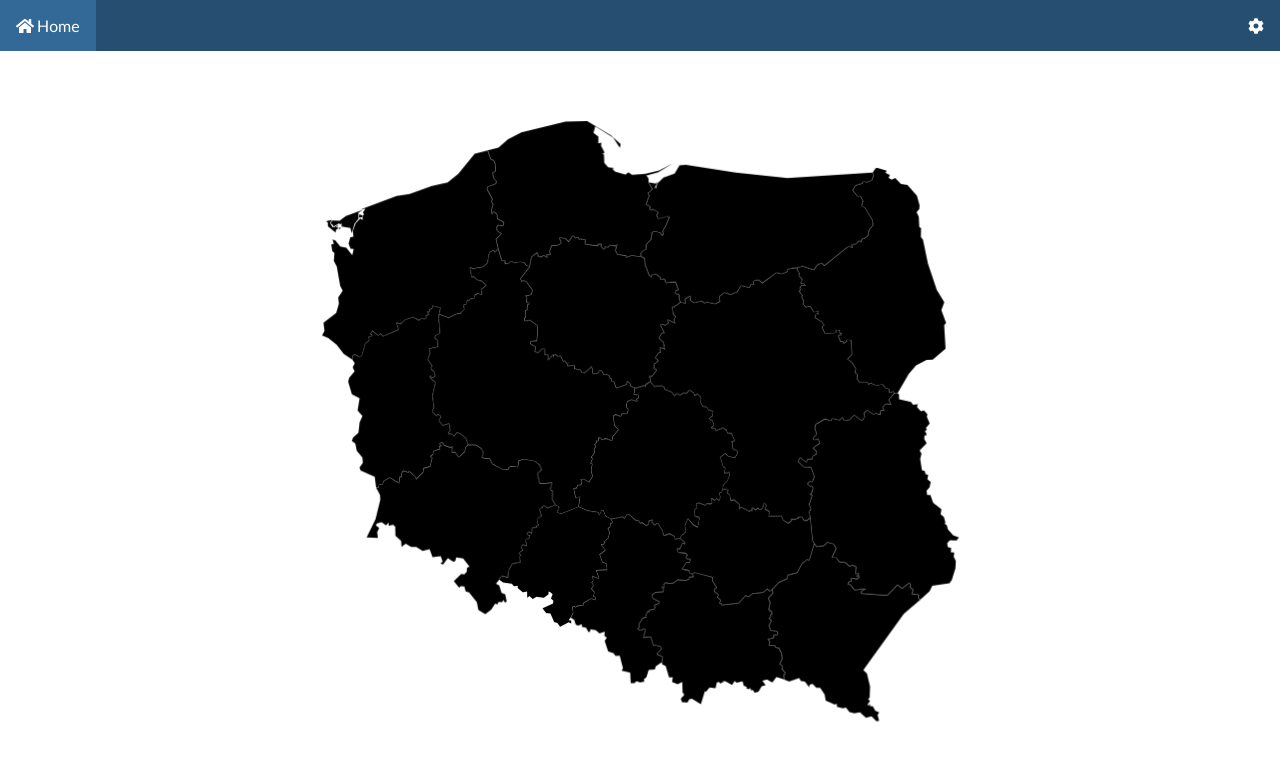
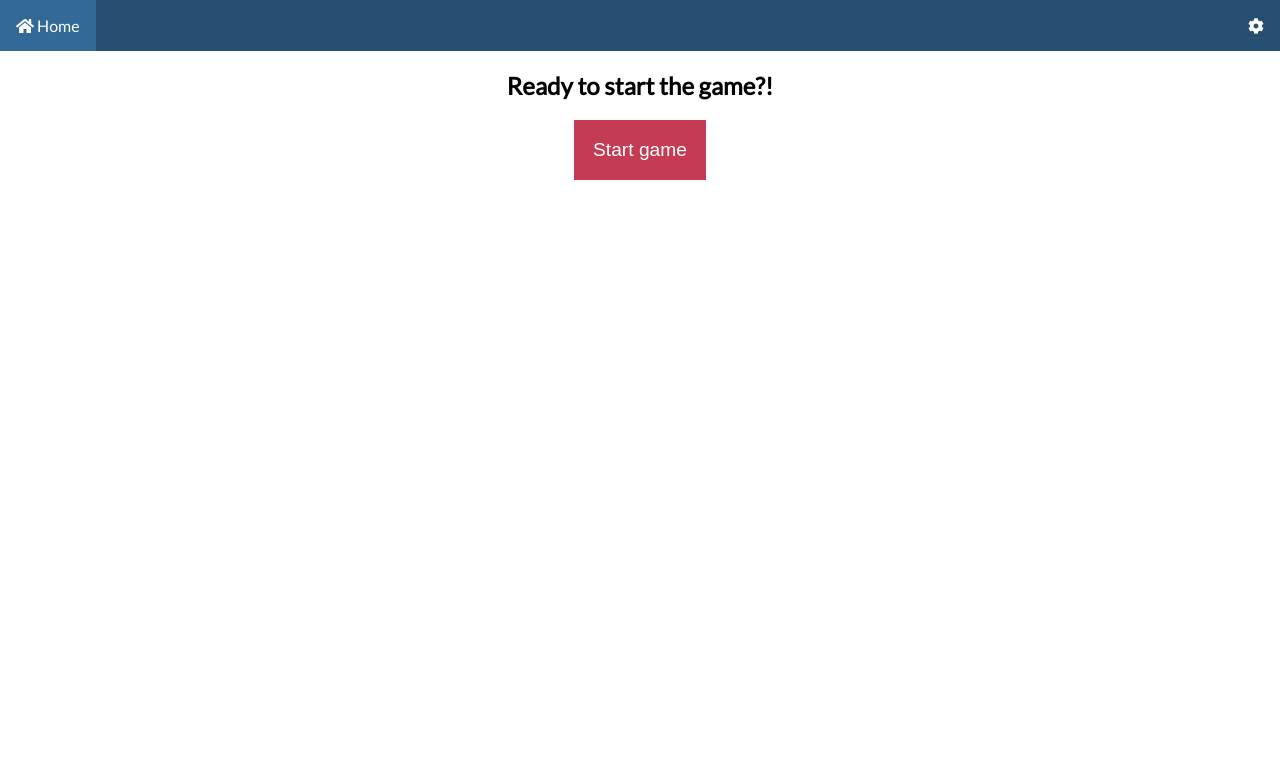
Before and after one commit to Rafal2228/map-project-soc, a React (Create React App) app: page / in a window 1280 px wide. Shown: the top 760 px of the page. Built offline with nearby package versions, Linux system fonts and the light colour scheme.

Commit message:
feature(map): add svg masking

```diff
--- a/src/game/components/Map.jsx
+++ b/src/game/components/Map.jsx
@@ -15,7 +15,13 @@ export function Map(props: MapProps) {
   return (
     <div className="map__wrapper">
       <svg className="map__svg" viewBox={props.viewBox}>
-        <g>{tileItems}</g>
+        <mask id="map-mask">{tileItems}</mask>
+
+        <image
+          mask="url(#map-mask)"
+          className="map__background"
+          xlinkHref="https://images.pexels.com/photos/207962/pexels-photo-207962.jpeg?cs=srgb&dl=artistic-blossom-bright-207962.jpg&fm=jpg"
+        />
       </svg>
     </div>
   );
--- a/src/game/components/Map.scss
+++ b/src/game/components/Map.scss
@@ -6,9 +6,14 @@
 .map {
   &__wrapper {
     @include mapSize();
+    position: relative;
   }
 
   &__svg {
     @include mapSize();
   }
+
+  &__background {
+    height: 100%;
+  }
 }
--- a/src/game/components/MapTile.scss
+++ b/src/game/components/MapTile.scss
@@ -1,6 +1,6 @@
 .map-tile {
-  fill: black;
-  fill-opacity: 1;
+  fill: white;
+  opacity: 0;
   stroke: none;
   animation: mapTileFade 0.4s forwards;
 }
--- /dev/null
+++ b/src/game/components/Wheel.jsx
@@ -0,0 +1,12 @@
+// @flow
+import React from 'react';
+
+interface WheelProps {}
+
+export function Wheel(props: WheelProps) {
+  return (
+    <div className="wheel__wrapper">
+      <div className="wheel__plate">Wheel plate</div>
+    </div>
+  );
+}
--- a/src/game/containers/Game.jsx
+++ b/src/game/containers/Game.jsx
@@ -4,6 +4,7 @@ import './Game.scss';
 import { Map } from '../components/Map';
 import { connect } from 'react-redux';
 import { getCurrentMap } from '../../shared/selectors/atlas.selectors';
+import { Wheel } from '../components/Wheel';
 
 function mapStateToProps(state) {
   return {
@@ -16,6 +17,7 @@ interface GameProps {
     key: string,
     tiles: string,
     viewBoxstring: string,
+    background: string,
   };
 }
 
@@ -23,6 +25,10 @@ function Game(props: GameProps) {
   return (
     <div className="game__wrapper">
       <Map tiles={props.map.tiles} viewBox={props.map.viewBox} />
+
+      <div className="game__wheel">
+        <Wheel />
+      </div>
     </div>
   );
 }
--- a/src/game/containers/Game.scss
+++ b/src/game/containers/Game.scss
@@ -6,4 +6,10 @@
     align-items: center;
     justify-content: center;
   }
+
+  &__wheel {
+    position: absolute;
+    left: 0;
+    bottom: 0;
+  }
 }
--- a/src/game/containers/Home.jsx
+++ b/src/game/containers/Home.jsx
@@ -2,6 +2,7 @@
 import React from 'react';
 import { START_GAME } from '../actions/home.actions';
 import { connect } from 'react-redux';
+import './Home.scss';
 
 function mapDispatchToProps(dispatch) {
   return {
@@ -21,6 +22,7 @@ function Home(props: HomeProps) {
   return (
     <div className="home">
       <section className="home__section">
+        <h1>Ready to start the game?!</h1>
         <button className="home__button" type="button" onClick={props.startGame}>
           Start game
         </button>
--- /dev/null
+++ b/src/game/containers/Home.scss
@@ -0,0 +1,25 @@
+@import '../../theme.scss';
+@import '../../utils.scss';
+
+.home {
+  &__section {
+    max-width: 100%;
+    width: 800px;
+    margin: 0 auto;
+    text-align: center;
+  }
+
+  &__button {
+    @include withTransition(background-color);
+    border: none;
+    background-color: $accent;
+    color: $white;
+    font-size: 1.2em;
+    padding: 1em;
+    cursor: pointer;
+
+    &:hover {
+      background-color: lighten($accent, 10);
+    }
+  }
+}
--- a/src/game/reducers/game.reducer.js
+++ b/src/game/reducers/game.reducer.js
@@ -3,7 +3,7 @@ import { START_GAME } from '../actions/home.actions';
 import { createReducer } from '../../shared/utils';
 
 const GAME_INITIAL_STATE = {
-  started: true,
+  started: false,
   answeredQuestions: [],
   skippedQuestions: [],
 };
--- /dev/null
+++ b/src/game/selectors/game.selectors.js
@@ -0,0 +1,3 @@
+// @flow
+import { createSelector } from 'reselect';
+import { getCurrentMap } from '../../shared/selectors/atlas.selectors';
```
